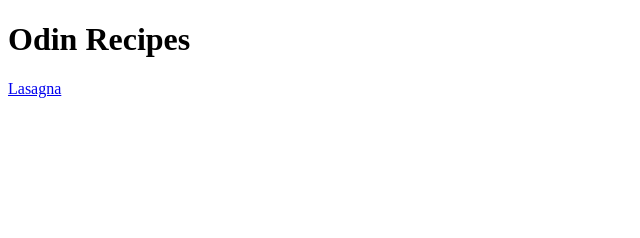
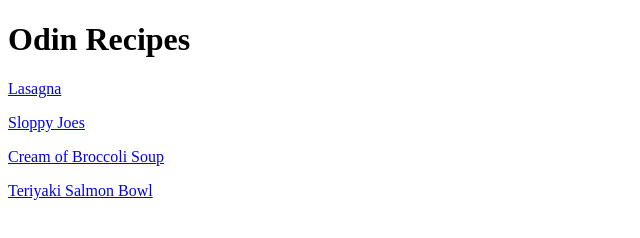
Before and after one commit to skillerpal/odin_recipes, a plain HTML site: page index.html in a window 1280 px wide. Shown: the whole page, without its empty margins (0-640 px from the left). Drawn offline with Linux system fonts and the light colour scheme.

Commit message:
Add updated index.html file

```diff
--- a/index.html
+++ b/index.html
@@ -7,8 +7,10 @@
 
     <body>
         <h1>Odin Recipes</h1>
-        <a href="./recipes/lasagna.html" target="_blank" rel="noreferrer">Lasagna</a>
-
+        <p><a href="./recipes/lasagna.html" target="_blank" rel="noreferrer">Lasagna</a></p>
+        <p><a href="./recipes/sloppyjoes.html" target="_blank" rel="noreferrer">Sloppy Joes</a></p>
+        <p><a href="./recipes/creambroccoli.html" target="_blank" rel="noreferrer">Cream of Broccoli Soup</a></p>
+        <p><a href="./recipes/teriyaki.html" target="_blank" rel="noreferrer">Teriyaki Salmon Bowl</a></p>
     </body>
 
 </html>
```
